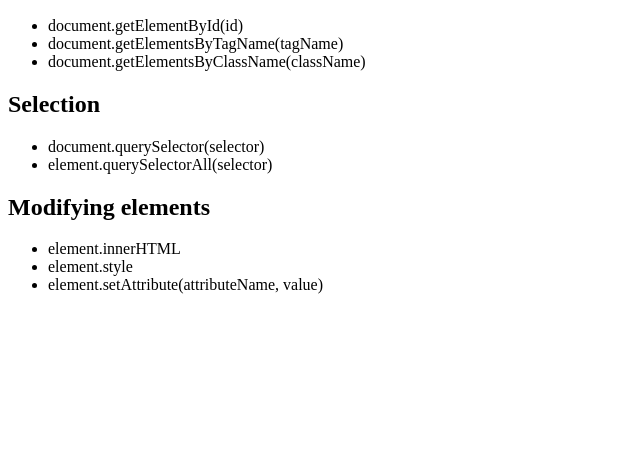
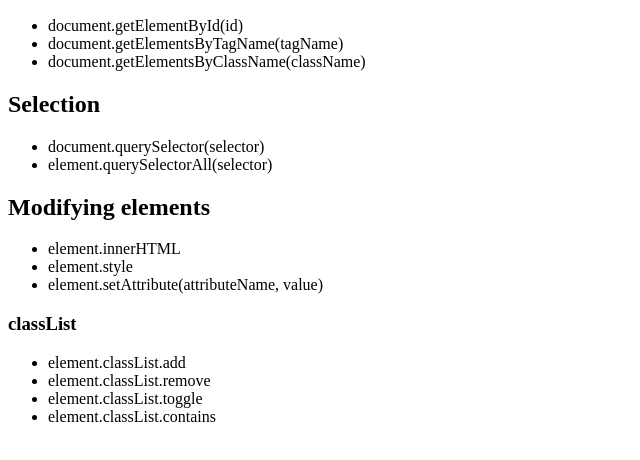
Before and after one commit to guardian/js-conversion-course, a website: page week3/index.html in a window 1280 px wide. Shown: the part 110-570 px from the top of the page, without its empty margins (0-640 px from the left). Drawn offline with Linux system fonts and the light colour scheme.

Commit message:
classlist exercise

```diff
--- a/week3/index.html
+++ b/week3/index.html
@@ -26,6 +26,14 @@
         <li class="item">element.setAttribute(attributeName, value)</li>
     </ul>
 
-<script src="index.js"></script>
+    <h3 class="section-heading">classList</h3>
+    <ul id="classlist">
+        <li class="item">element.classList.add</li>
+        <li class="item">element.classList.remove</li>
+        <li class="item">element.classList.toggle</li>
+        <li class="item">element.classList.contains</li>
+    </ul>
+
+    <script src="index.js"></script>
 </body>
 </html>
```
Also changed, not shown: week3/README.md.
